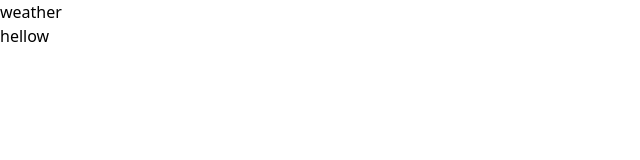
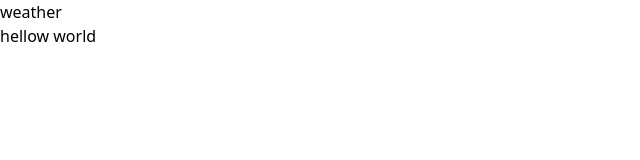
Before and after one commit to Muruganantham11/Weather-App-React, a React (Vite) app: page / in a window 1280 px wide. Shown: the top 160 px of the page, without its empty margins (0-640 px from the left). Built offline with nearby package versions, Linux system fonts and the light colour scheme.

Commit message:
modified para

```diff
--- a/src/App.jsx
+++ b/src/App.jsx
@@ -3,7 +3,7 @@ import { useState } from "react";
 function App() {
   return <div>
     <p>weather</p>
-    <p>hellow</p>
+    <p>hellow world</p>
   </div>;
 }
 
```
